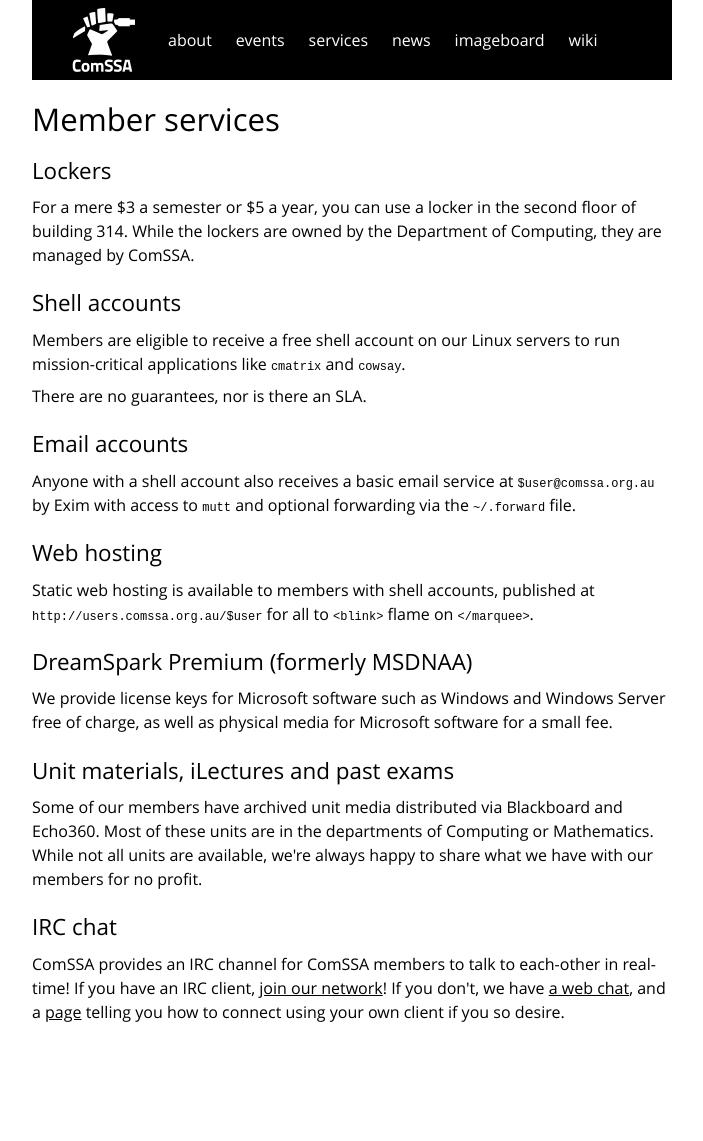
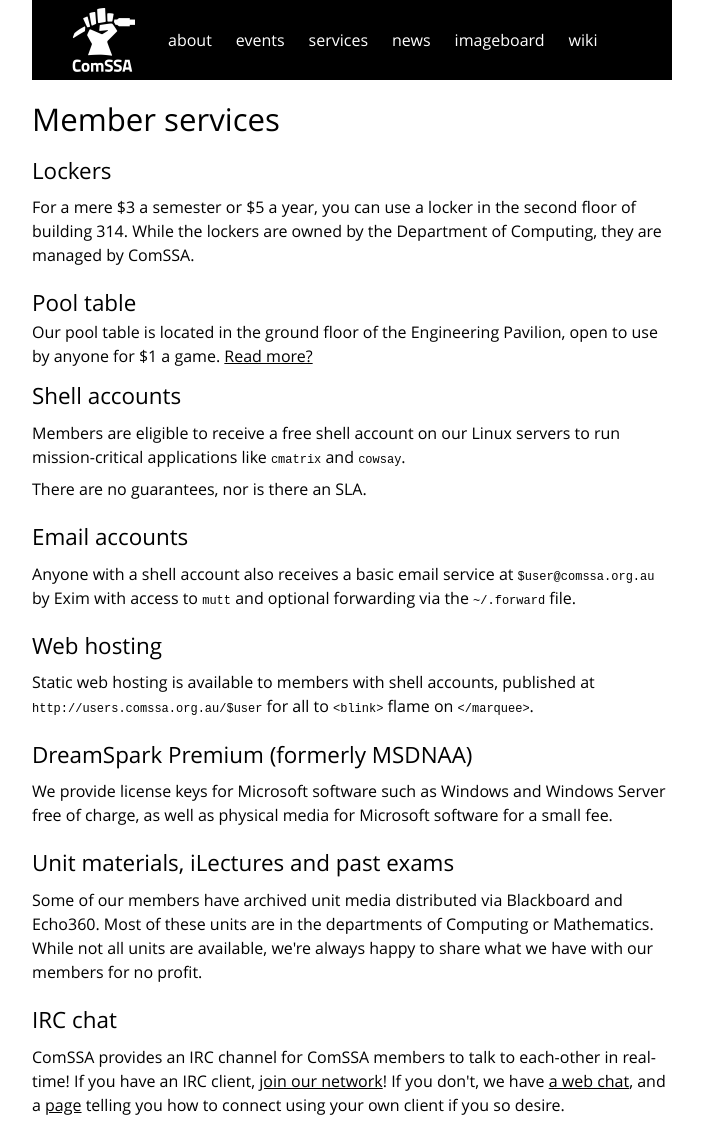
Before and after one commit to ComSSA/www.comssa.org.au, a Jekyll site: the page built from services/index.html, in a window 1280 px wide. Shown: the whole page, without its empty margins (288-991 px from the left). Built offline with Jekyll 4.4.1, drawn with Linux system fonts in a browser that asks for light colours; before the commit the page ends 1048 px from its top, so only the background shows below that.

Commit message:
add pool to services

```diff
--- a/services/index.html
+++ b/services/index.html
@@ -8,6 +8,11 @@ title: Member services
 <p>For a mere $3 a semester or $5 a year, you can use a locker in the second
 floor of building 314. While the lockers are owned by the Department of
 Computing, they are managed by ComSSA.
+
+<h2>Pool table</h2>
+
+Our pool table is located in the ground floor of the Engineering Pavilion,
+open to use by anyone for $1 a game. <a href="pool/">Read more?</a>
 
 <h2>Shell accounts</h2>
 
```
